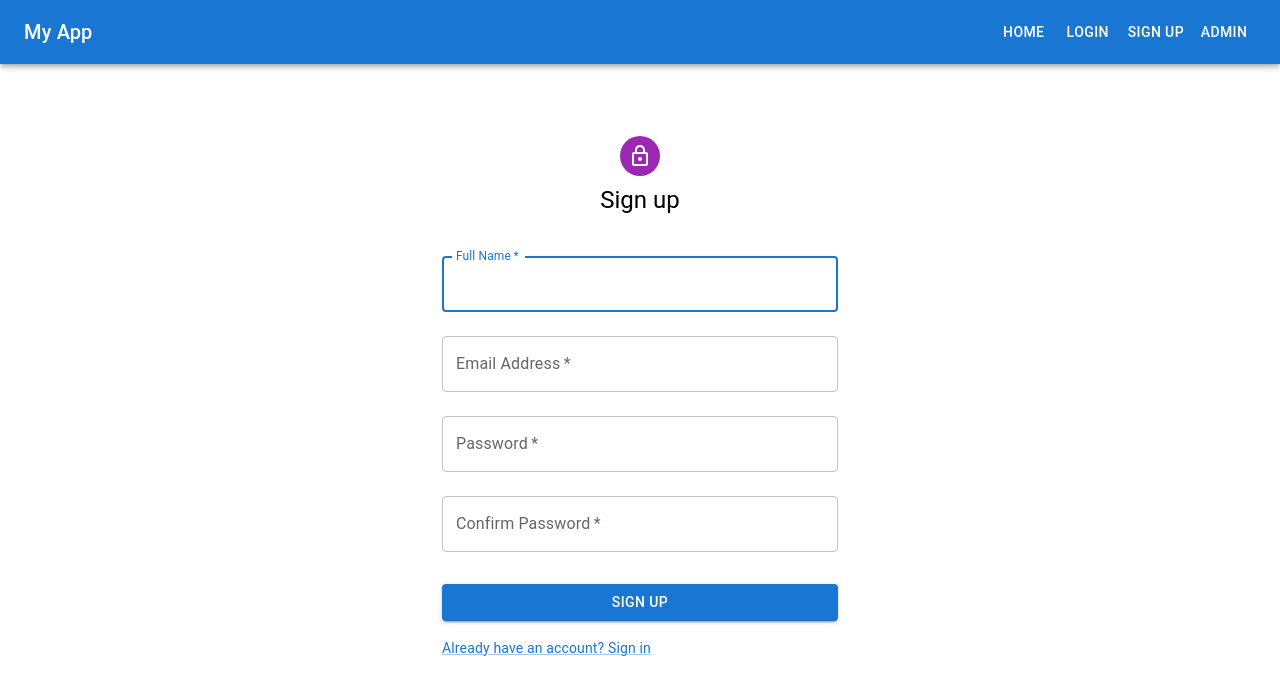
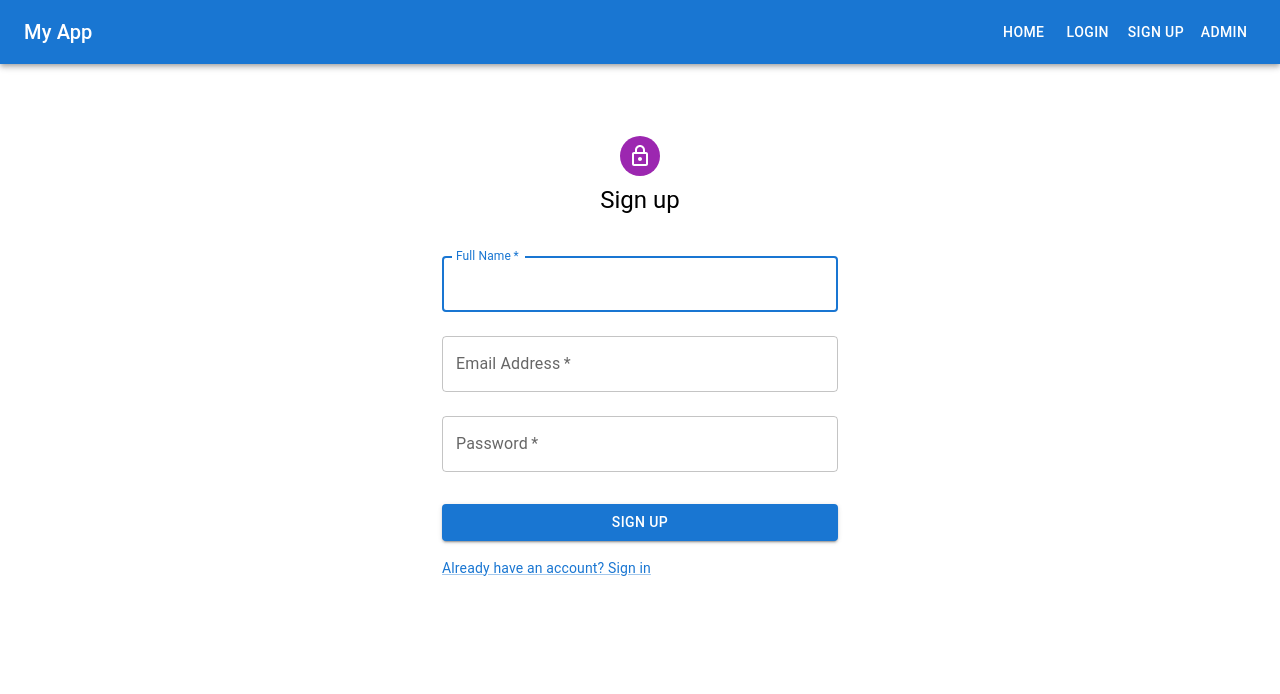
Before and after one commit to elab-development/internet-tehnologije-projekat-appzaprodajuulaznica_2019_0191, a React (Create React App) app in the folder React/ticketing-frontend/: page /signup in a window 1280 px wide. Shown: the top 694 px of the page. Built offline with nearby package versions, Linux system fonts and the light colour scheme; no server answers; the HTML template or start-up script is replaced by a standard one.

Commit message:
Sign up confirm pass delete

```diff
--- a/React/ticketing-frontend/src/pages/SignUp.jsx
+++ b/React/ticketing-frontend/src/pages/SignUp.jsx
@@ -9,13 +9,13 @@ import {
   Link
 } from '@mui/material';
 import LockOutlinedIcon from '@mui/icons-material/LockOutlined';
+import http from '../utils/http';
 
 const SignUp = () => {
   const [formData, setFormData] = useState({
     name: '',
     email: '',
     password: '',
-    confirmPassword: ''
   });
 
   const [errors, setErrors] = useState({});
@@ -29,18 +29,27 @@ const SignUp = () => {
     tempErrors.name = formData.name ? "" : "Name is required";
     tempErrors.email = /^[^\s@]+@[^\s@]+\.[^\s@]+$/.test(formData.email) ? "" : "Email is not valid";
     tempErrors.password = formData.password.length >= 6 ? "" : "Password must be at least 6 characters";
-    tempErrors.confirmPassword = formData.password === formData.confirmPassword ? "" : "Passwords do not match";
     setErrors(tempErrors);
     return Object.values(tempErrors).every(x => x === "");
   };
 
-  const handleSubmit = (e) => {
+  const handleSubmit = async (e) => {
     e.preventDefault();
-    if (validateForm()) {
-      // slanje na back
-      console.log('Form data:', formData);
-      // Reset forme
-      setFormData({ name: '', email: '', password: '', confirmPassword: '' });
+    try {
+      if(validateForm()){
+      const response = await http.post('/api/register', formData);
+      if (response.data.success) {
+        // Redirect to home page or dashboard
+        console.log("success");
+      }}
+    } catch (error) {
+      if (error.response && error.response.data) {
+        // Handle validation errors
+        console.error('Registration failed:', error.response.data);
+        // You can set error messages in state here to display them in the UI
+      } else {
+        console.error('An unexpected error occurred:', error);
+      }
     }
   };
 
@@ -102,19 +111,6 @@ const SignUp = () => {
             error={!!errors.password}
             helperText={errors.password}
           />
-          <TextField
-            margin="normal"
-            required
-            fullWidth
-            name="confirmPassword"
-            label="Confirm Password"
-            type="password"
-            id="confirmPassword"
-            value={formData.confirmPassword}
-            onChange={handleChange}
-            error={!!errors.confirmPassword}
-            helperText={errors.confirmPassword}
-          />
           <Button
             type="submit"
             fullWidth
```
